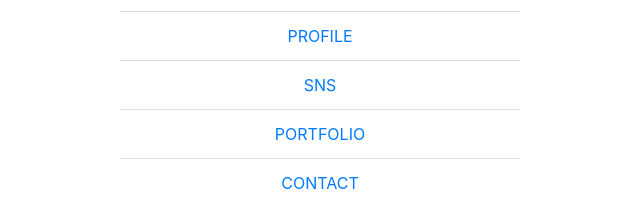
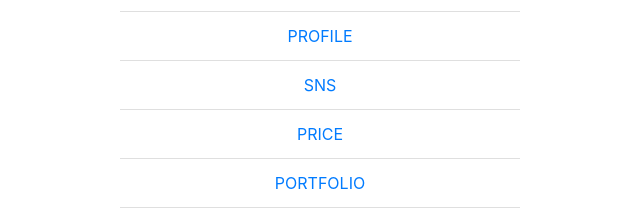
Before and after one commit to takareinhard/-portfolio-pages, a plain HTML site: page index.html in a window 1280 px wide. Shown: the part 1380-1599 px from the top of the page, 320-960 px from the left. Drawn offline with nearby package versions, Linux system fonts and the light colour scheme.

Commit message:
Update index.html

```diff
--- a/index.html
+++ b/index.html
@@ -216,7 +216,7 @@
               </div>
             </div>
 
-            <div class="container" id="make" id="price">
+            <div class="container" id="price">
               <div class="archive">
                 <div class="title-border">
                   <h3>price</h3>
@@ -253,7 +253,7 @@
               <div class="title-border">
                 <h3>portfolio</h3>
               </div>
-              <div class="archive-box">
+              <div class="archive-box" id="portfolio">
                 <figure>
                   <a href="https://mahalo-blog.herokuapp.com/"
                     ><img class="thumb" src="image/thumb1.jpg" alt=""
@@ -354,6 +354,7 @@
             <li class="list-group-item"><a href="#make"  id="menus" delay11>MAKE</a></li>
             <li class="list-group-item"><a href="#profile"  id="menus" delay11>PROFILE</a></li>
             <li class="list-group-item"><a href="#sns"  id="menus" delay11>SNS</a></li>
+            <li class="list-group-item"><a href="#price"  id="menus" delay11>PRICE</a></li>
             <li class="list-group-item"><a href="#portfolio"  id="menus" delay11>PORTFOLIO</a></li>
             <li class="list-group-item"><a href="#contact"  id="menus" delay11>CONTACT</a></li>
           </ul>
```
